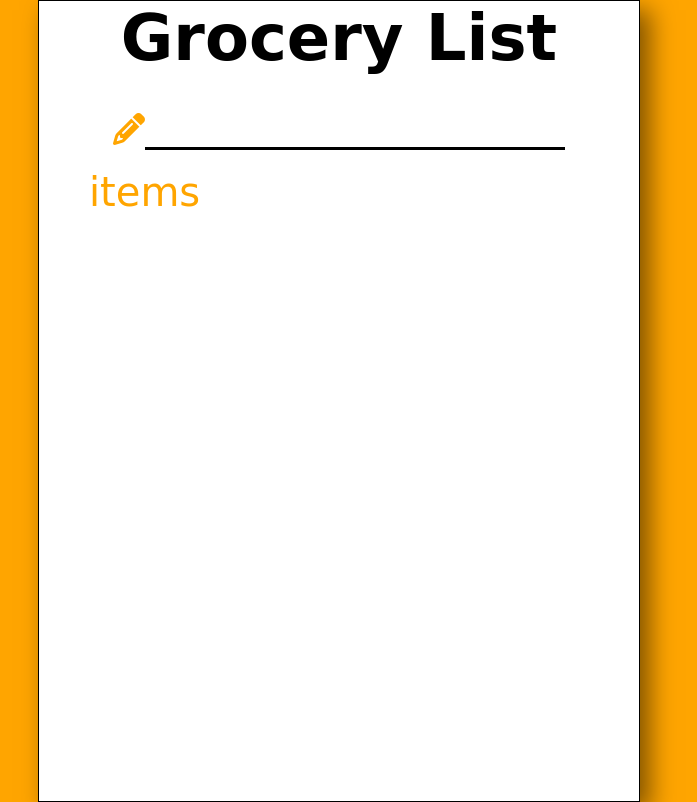
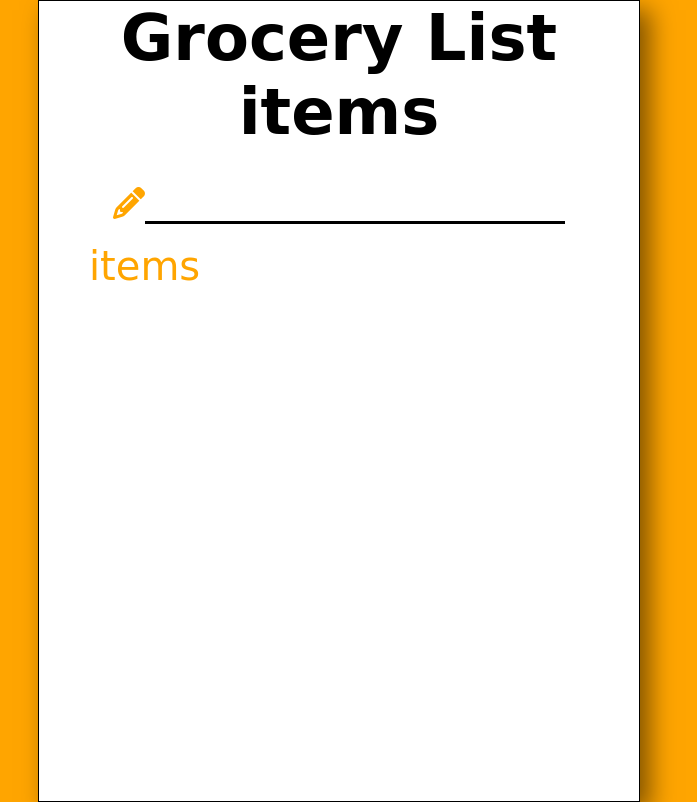
Before and after one commit to saranR20s/grocery_list, a plain HTML site: page index.html in a window 1280 px wide. Shown: the whole page, without its empty margins (301-998 px from the left). Drawn offline with Linux system fonts and the light colour scheme; a web font is replaced by a local one.

Commit message:
second commit

```diff
--- a/index.html
+++ b/index.html
@@ -11,7 +11,7 @@
 
     <div class="container">
         <div class="grocerylist">
-            <h1 style="text-align: center;"> Grocery List</h1>
+            <h1 style="text-align: center;"> Grocery List items</h1>
             <br>
              <div style="text-align: center;">
                 <i id="pencil" class="fas fa-pencil-alt"></i><input id=userInput   type="text ">
```
